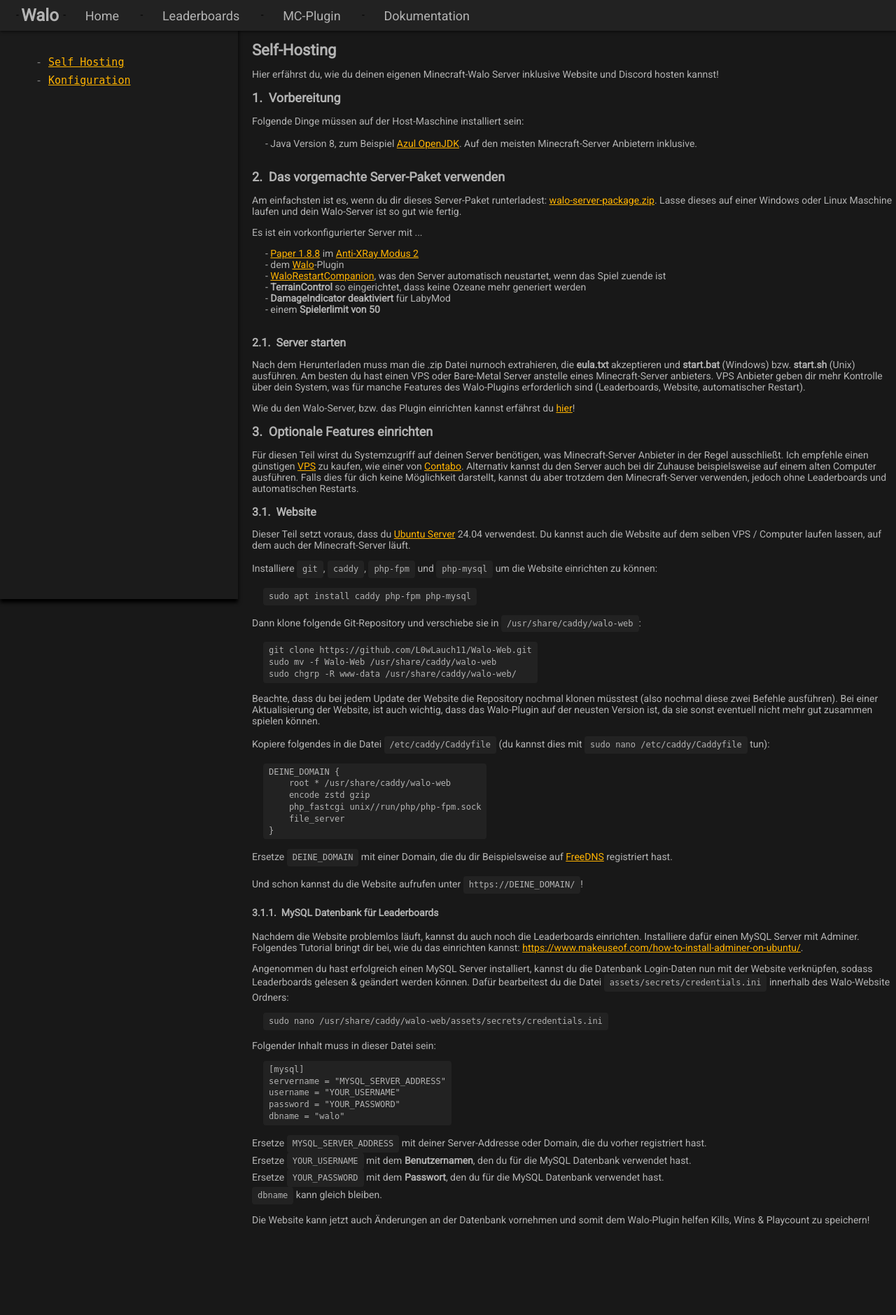
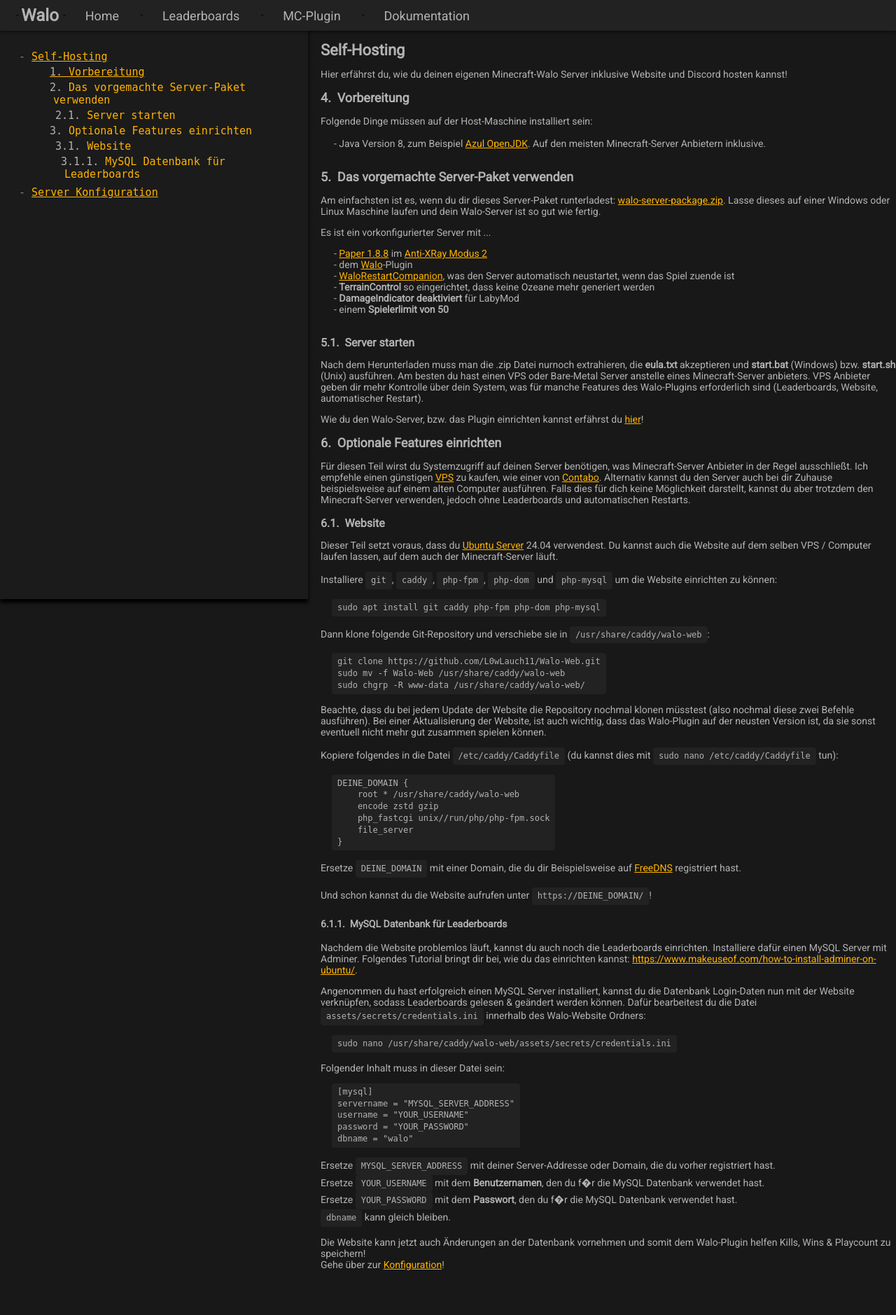
Before and after one commit to L0wLauch11/Walo-Web, a PHP site: page /documentation/?article=Self-Hosting.php&fragment=vorbereitung in a window 1280 px wide. Shown: the whole page at 70% size. Before the commit the page ends 1751 px from the top, so only its background shows below. Run offline with PHP 8.4, Linux system fonts and the light colour scheme.

Commit message:
feat: documentation better navigation
also fix vulnerability that you could access credentials

```diff
--- a/css/documentation.css
+++ b/css/documentation.css
@@ -1,3 +1,7 @@
+:root {
+    --documentation-side-nav-width: 400px;
+}
+
 .documentation-side-nav {
     padding: 48px 8px 8px 32px;
     text-decoration: none;
@@ -6,7 +10,7 @@
     display: block;
     transition: 0.3s;
     height: 100vh;
-    width: 300px;
+    width: var(--documentation-side-nav-width);
     background-color: color-mix(in srgb, var(--c2) 80%, black);
     box-shadow: 0px 5px 5px black;
     float: left;
@@ -16,7 +20,8 @@
 }
 
 .documentation-side-nav ul {
-    margin-top: 32px;
+    margin-top: 24px;
+    padding-left: 0;
 }
 
 .documentation-side-nav ul li {
@@ -28,7 +33,7 @@
 .documentation-content {
     display: block;
     color: var(--c4);
-    margin-left: 360px;
+    margin-left: calc(var(--documentation-side-nav-width) + 58px);
     max-width: 1000px;
 }
 
@@ -57,6 +62,55 @@ body {
     counter-reset: h2counter;
 }
 
+h1, h2, h3, h4 {
+    scroll-margin-top: 60px;
+}
+
+/* Headings in navigation */
+.side-nav-subheading {
+    padding-left: 32px;
+    margin: 4px;
+    text-decoration: none;
+    display: block;
+}
+
+.side-nav-subheading-h1 {
+    padding-left: 32px;
+    counter-reset: h2counter;
+}
+
+.side-nav-subheading-h2 {
+    padding-left: 40px;
+    counter-reset: h3counter;
+}
+
+.side-nav-subheading-h3 {
+    padding-left: 48px;
+    counter-increment: h3counter;
+}
+
+.side-nav-subheading-h4 {
+    padding-left: 56px;
+    counter-increment: h4counter;
+}
+
+.side-nav-subheading-h2:before {
+    content: counter(h2counter) ".";
+    counter-increment: h2counter;
+    color: var(--c4);
+}
+
+.side-nav-subheading-h3:before {
+    content: counter(h2counter) "." counter(h3counter) ".";
+    color: var(--c4);
+}
+
+.side-nav-subheading-h4:before {
+    content: counter(h2counter) "." counter(h3counter) "." counter(h4counter) ".";
+    color: var(--c4);
+}
+
+/* In article headings */
 h1 {
     counter-reset: h2counter;
     font-size: 22px;
@@ -105,3 +159,7 @@ h4:before {
     margin-left: 0px;
     display: inline-block;
 }
+
+.underline {
+    text-decoration: underline;
+}
--- /dev/null
+++ b/documentation/DocumentationUtil.class.php
@@ -0,0 +1,25 @@
+<?php
+
+class DocumentationUtil {
+    public static function renderPhp($path) {
+        ob_start();
+        include $path;
+        $var = ob_get_contents();
+        ob_end_clean();
+
+        return $var;
+    }
+
+    public static function sanitizeText($text, $allowedChars) {
+        $newText = '';
+        $textChars = str_split(strtolower($text));
+
+        foreach ($textChars as $char) {
+            if (str_contains($allowedChars, $char)) {
+                $newText .= $char;
+            }
+        }
+
+        return $newText;
+    }
+}
--- /dev/null
+++ b/documentation/Heading.class.php
@@ -0,0 +1,10 @@
+<?php
+
+class Heading {
+    public static function generate($headingTag, $text) {
+        $allowedIdChars = 'abcdefghijklmnopqrstuvwxyz';
+        $idText = DocumentationUtil::sanitizeText($text, $allowedIdChars);
+
+        return "<$headingTag id='$idText'>$text</$headingTag>";
+    }
+}
--- a/documentation/articles/Self-Hosting.php
+++ b/documentation/articles/Self-Hosting.php
@@ -3,7 +3,7 @@
 Hier erfährst du, wie du deinen eigenen Minecraft-Walo Server inklusive Website und Discord hosten kannst!
 </p>
 
-<h2 id="preparation">Vorbereitung</h2>
+<?= Heading::generate('h2', 'Vorbereitung'); ?>
 <p>
 Folgende Dinge müssen auf der Host-Maschine installiert sein:
 </p>
@@ -12,8 +12,7 @@ Folgende Dinge müssen auf der Host-Maschine installiert sein:
     <li>Java Version 8, zum Beispiel <a href="https://www.azul.com/downloads/#downloads-table-zulu">Azul OpenJDK</a>. Auf den meisten Minecraft-Server Anbietern inklusive.</li>
 </ul>
 
-<h2>Das vorgemachte Server-Paket verwenden</h2>
-
+<?= Heading::generate('h2', 'Das vorgemachte Server-Paket verwenden'); ?>
 <p>
 Am einfachsten ist es, wenn du dir dieses Server-Paket runterladest: <a href="/assets/self-hosting/walo-server-package.zip">walo-server-package.zip</a>. Lasse dieses auf einer Windows oder Linux Maschine laufen und dein Walo-Server ist so gut wie fertig.
 </p>
@@ -31,7 +30,7 @@ Es ist ein vorkonfigurierter Server mit ...
     <li>einem <b>Spielerlimit von 50</b></li>
 </ul>
 
-<h3>Server starten</h3>
+<?= Heading::generate('h3', 'Server starten'); ?>
 <p>
 Nach dem Herunterladen muss man die .zip Datei nurnoch extrahieren, die <b>eula.txt</b> akzeptieren und <b>start.bat</b> (Windows) bzw. <b>start.sh</b> (Unix) ausführen. Am besten du hast einen VPS oder Bare-Metal Server anstelle eines Minecraft-Server anbieters. VPS Anbieter geben dir mehr Kontrolle über dein System, was für manche Features des Walo-Plugins erforderlich sind (Leaderboards, Website, automatischer Restart).
 </p>
@@ -40,20 +39,20 @@ Nach dem Herunterladen muss man die .zip Datei nurnoch extrahieren, die <b>eula.
 Wie du den Walo-Server, bzw. das Plugin einrichten kannst erfährst du <a href="?article=Konfiguration.php">hier</a>!
 </p>
 
-<h2>Optionale Features einrichten</h2>
+<?= Heading::generate('h2', 'Optionale Features einrichten'); ?>
 <p>
 Für diesen Teil wirst du Systemzugriff auf deinen Server benötigen, was Minecraft-Server Anbieter in der Regel ausschließt. Ich empfehle einen günstigen <a href="https://en.wikipedia.org/wiki/Virtual_private_server">VPS</a> zu kaufen, wie einer von <a href="https://contabo.com/de/vps/">Contabo</a>. Alternativ kannst du den Server auch bei dir Zuhause beispielsweise auf einem alten Computer ausführen. Falls dies für dich keine Möglichkeit darstellt, kannst du aber trotzdem den Minecraft-Server verwenden, jedoch ohne Leaderboards und automatischen Restarts.
 </p>
 
-<h3>Website</h3>
+<?= Heading::generate('h3', 'Website'); ?>
 <p>
 Dieser Teil setzt voraus, dass du <a href="https://ubuntu.com/download/server">Ubuntu Server</a> 24.04 verwendest. Du kannst auch die Website auf dem selben VPS / Computer laufen lassen, auf dem auch der Minecraft-Server läuft.
 </p>
 
 <p>
-Installiere <span class="code-inline">git</span>, <span class="code-inline">caddy</span>, <span class="code-inline">php-fpm</span> und <span class="code-inline">php-mysql</span> um die Website einrichten zu können:
+Installiere <span class="code-inline">git</span>, <span class="code-inline">caddy</span>, <span class="code-inline">php-fpm</span>, <span class="code-inline">php-dom</span> und <span class="code-inline">php-mysql</span> um die Website einrichten zu können:
 </p>
-<pre class="code">sudo apt install caddy php-fpm php-mysql</pre>
+<pre class="code">sudo apt install git caddy php-fpm php-dom php-mysql</pre>
 
 <p>
 Dann klone folgende Git-Repository und verschiebe sie in <span class="code-inline">/usr/share/caddy/walo-web</span>:
@@ -85,7 +84,7 @@ Ersetze <span class="code-inline">DEINE_DOMAIN</span> mit einer Domain, die du d
 Und schon kannst du die Website aufrufen unter <span class="code-inline">https://DEINE_DOMAIN/</span>!
 </p>
 
-<h4>MySQL Datenbank für Leaderboards</h4>
+<?= Heading::generate('h4', 'MySQL Datenbank für Leaderboards'); ?>
 <p>
 Nachdem die Website problemlos läuft, kannst du auch noch die Leaderboards einrichten. Installiere dafür einen MySQL Server mit Adminer. Folgendes Tutorial bringt dir bei, wie du das einrichten kannst: <a href="https://www.makeuseof.com/how-to-install-adminer-on-ubuntu/">https://www.makeuseof.com/how-to-install-adminer-on-ubuntu/</a>.
 </p>
@@ -106,12 +105,14 @@ dbname = "walo"
 <p>
 Ersetze <span class="code-inline">MYSQL_SERVER_ADDRESS</span> mit deiner Server-Addresse oder Domain, die du vorher registriert hast.
 <br>
-Ersetze <span class="code-inline">YOUR_USERNAME</span> mit dem <b>Benutzernamen</b>, den du für die MySQL Datenbank verwendet hast.
+Ersetze <span class="code-inline">YOUR_USERNAME</span> mit dem <b>Benutzernamen</b>, den du f�r die MySQL Datenbank verwendet hast.
 <br>
-Ersetze <span class="code-inline">YOUR_PASSWORD</span> mit dem <b>Passwort</b>, den du für die MySQL Datenbank verwendet hast.
+Ersetze <span class="code-inline">YOUR_PASSWORD</span> mit dem <b>Passwort</b>, den du f�r die MySQL Datenbank verwendet hast.
 <br>
 <span class="code-inline">dbname</span> kann gleich bleiben.
 </p>
 <p>
 Die Website kann jetzt auch Änderungen an der Datenbank vornehmen und somit dem Walo-Plugin helfen Kills, Wins & Playcount zu speichern!
+<br>
+Gehe über zur <a href="?article=Konfiguration.php">Konfiguration</a>!
 </p>
--- a/documentation/index.php
+++ b/documentation/index.php
@@ -17,6 +17,9 @@
         $root = $_SERVER['DOCUMENT_ROOT'];
         include "$root/navigation.html";
 
+        include_once 'DocumentationUtil.class.php';
+        include_once 'Heading.class.php';
+
         $articlesFolder = $_SERVER['DOCUMENT_ROOT'].'/documentation/articles';
         ?>
     </header>
@@ -30,14 +33,47 @@
             <?php foreach ($articles as $article) { ?>
                 <li>
                     <a href="<?= "/documentation/?article=$article"; ?>">
-                        <?= ucfirst(
-                                str_replace('.php', '',
-                                str_replace('-', ' ',
-                                    $article
-                                )
-                                )
-                            ); ?>
+                        <?php
+                        // related - https://stackoverflow.com/questions/14648442/domdocumentloadhtml-warning-htmlparseentityref-no-name-in-entity
+                        libxml_use_internal_errors(true);
+
+                        $currentFragment = '';
+                        if (isset($_GET['fragment'])) {
+                            echo $currentFragment;
+                            $currentFragment = $_GET['fragment'];
+                        }
+
+                        $renderedHtml = DocumentationUtil::renderPhp("$articlesFolder/$article");
+                        $dom = new DOMDocument();
+                        $dom->loadHTML(
+                            // Encoding somehow being parsed incorrectly by this function
+                            mb_convert_encoding($renderedHtml, 'ISO-8859-1', 'UTF-8')
+                        );
+
+                        $masterHeading = $dom->getElementsByTagName('h1')->item(0);
+                        ?>
+
+                        <?= $masterHeading->nodeValue; ?>
                     </a>
+
+                    <?php
+                    $xpath = new DOMXPath($dom);
+                    $subHeadings = $xpath->query('//h2 | //h3 | //h4');
+                    ?>
+                    <?php foreach($subHeadings as $subHeading): ?>
+                        <a
+                            class="
+                                side-nav-subheading
+                                side-nav-subheading-<?= $subHeading->tagName; ?>
+                                <?= ("{$subHeading->id}" == $currentFragment) ? 'underline' : ''; ?>
+                            "
+
+                            <?php /* Hack: put fragment into a server request */ ?>
+                            href="<?= "/documentation/?article=$article&fragment={$subHeading->id}#{$subHeading->id}"; ?>"
+                        >
+                            <?= $subHeading->nodeValue; ?>
+                        </a>
+                    <?php endforeach; ?>
                 </li>
             <?php } ?>
         </ul>
@@ -46,6 +82,12 @@
     <main class="documentation-content">
         <?php
         if (isset($_GET['article'])) {
+            // Security Risk: would otherwise allow stealing credentials!
+            // e. g. "?article=../../assets/secrets/credentials.ini" would actually output the credentials.ini file!
+            if (str_contains($_GET['article'], '..')) {
+                include $articlesFolder.'/'.$articles[0];
+            }
+
             include $articlesFolder.'/'.$_GET['article'];
         } else {
             include $articlesFolder.'/'.$articles[0];
```
